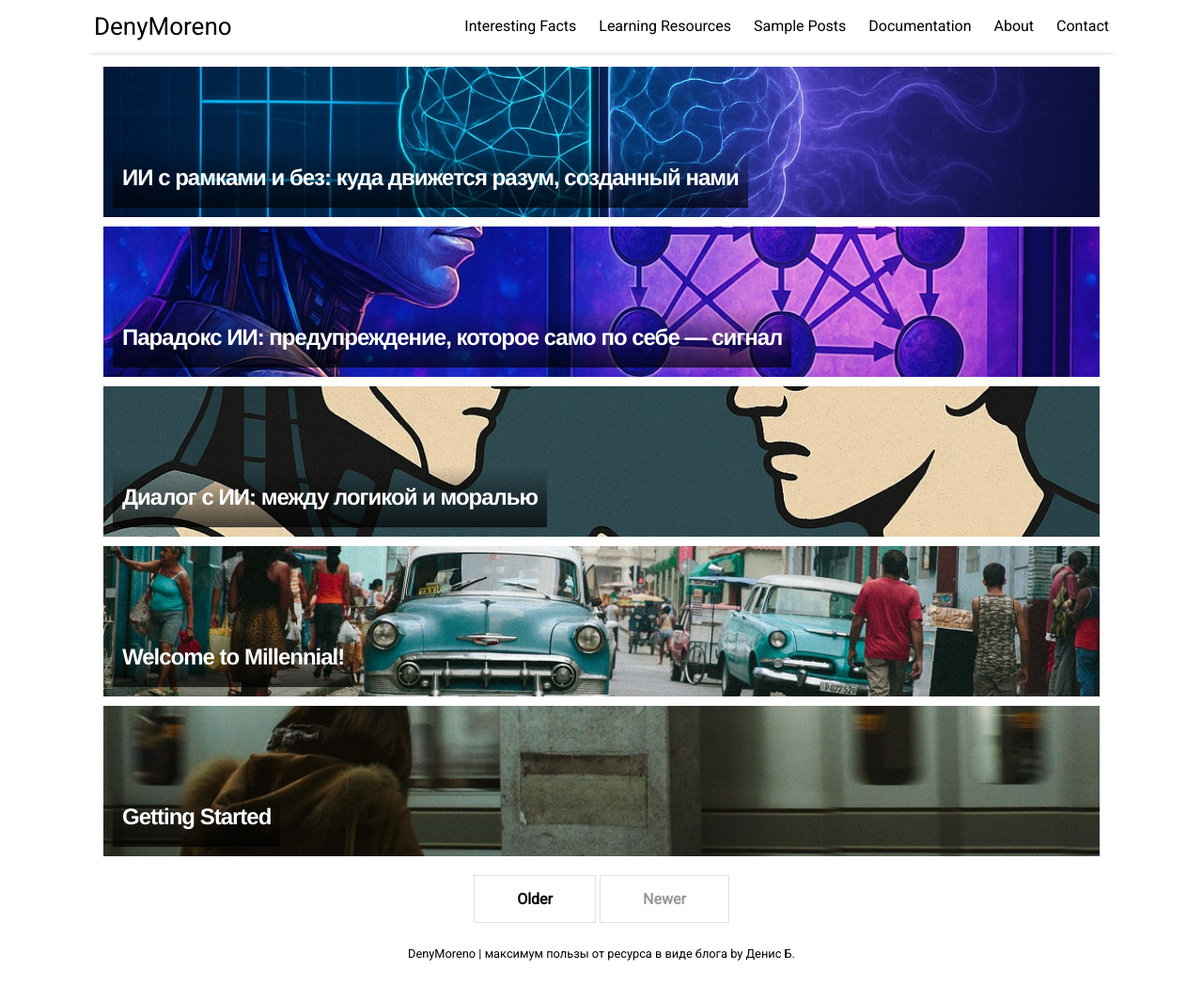
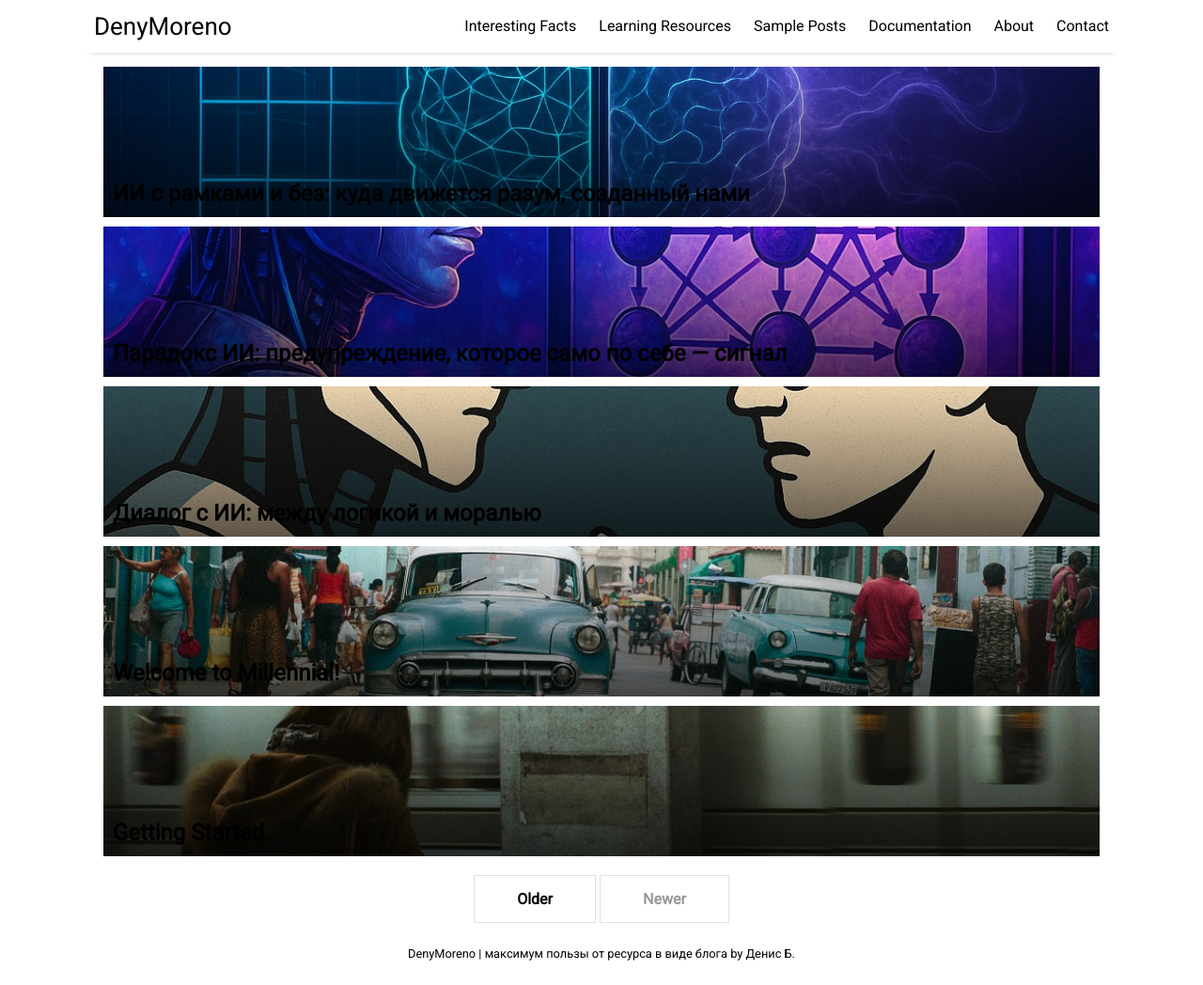
Before and after one commit to DenyMoreno/myblog, a Jekyll site: the page built from index.html, in a window 1280 px wide and 1048 px high. Shown: the whole window at 94% size. Built offline with Jekyll 4.4.1, drawn with Linux system fonts in a browser that asks for light colours; nearby versions of some CDN libraries; the list of posts is cut into pages by our own code.

Commit message:
Update _home.scss

```diff
--- a/_sass/_home.scss
+++ b/_sass/_home.scss
@@ -6,21 +6,28 @@
   background-size: cover;
   position: relative;
 }
+.featured-post::after {
+  content: "";
+  position: absolute;
+  bottom: 0;
+  left: 0;
+  right: 0;
+  height: 100%; /* или ограничить например 60% */
+  background: linear-gradient(to top, rgba(0, 0, 0, 0.6), transparent);
+  z-index: 1;
+}
+
 .featured-post h2 {
+  position: absolute;
   bottom: 0;
   margin: 0;
   padding: 10px;
-  position: absolute;
+  z-index: 2; /* поверх градиента */
 }
+
 .featured-post h2 span {
-  display: inline-block;
-  color: white;
-  font: bold 24px/45px Helvetica, Sans-Serif;
-  letter-spacing: -1px;
-  padding: 10px;
-  background: linear-gradient(to top, rgba(0, 0, 0, 0.7), rgba(0, 0, 0, 0)); /* от чёрного к прозрачному */
-  width: 100%; /* растягивает градиент по всей ширине блока */
-  box-sizing: border-box;
+  background: none; /* убираем фон тут */
+  padding: 0;
 }
 .featured-post span a {
   color: white;
```
